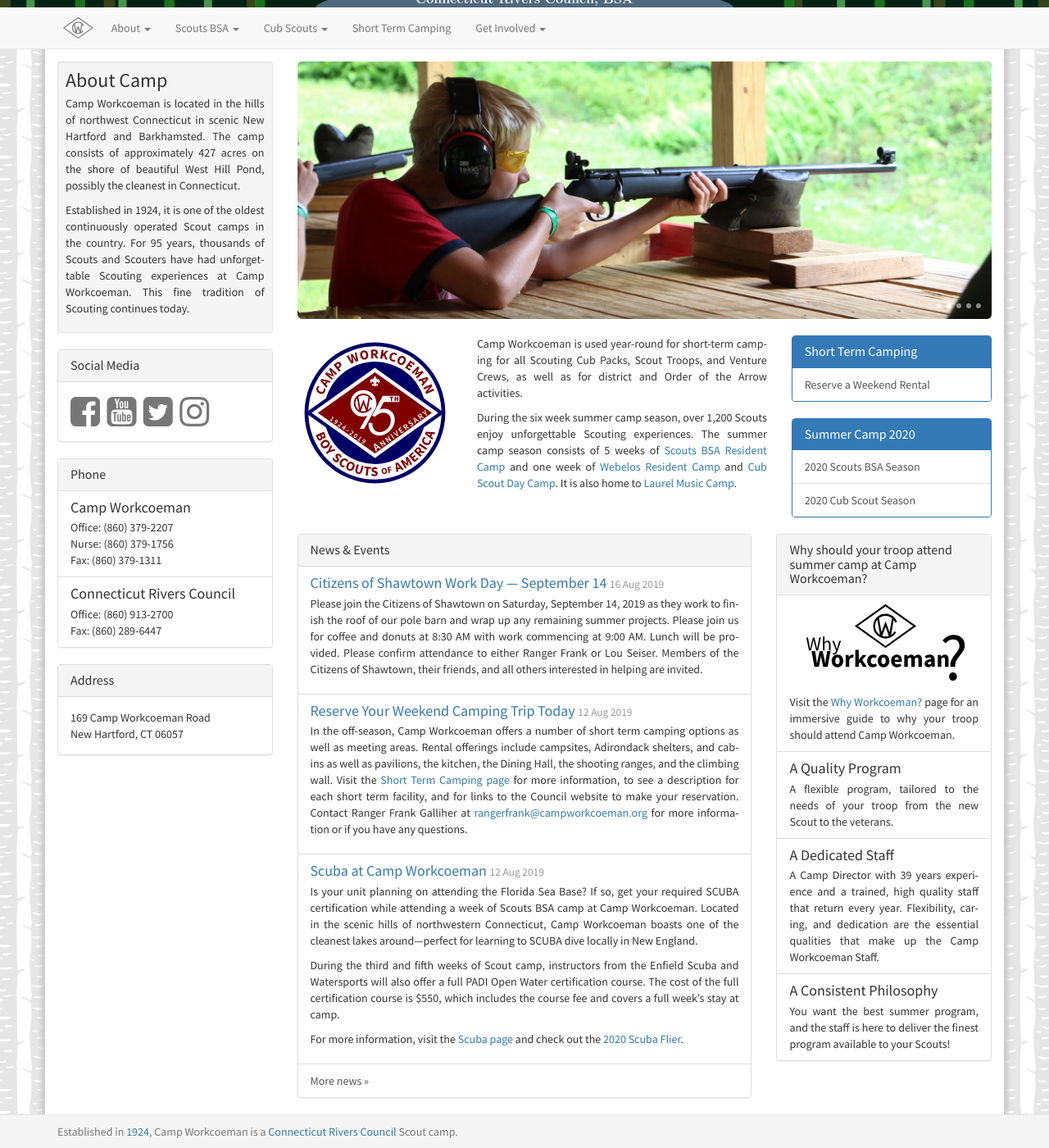
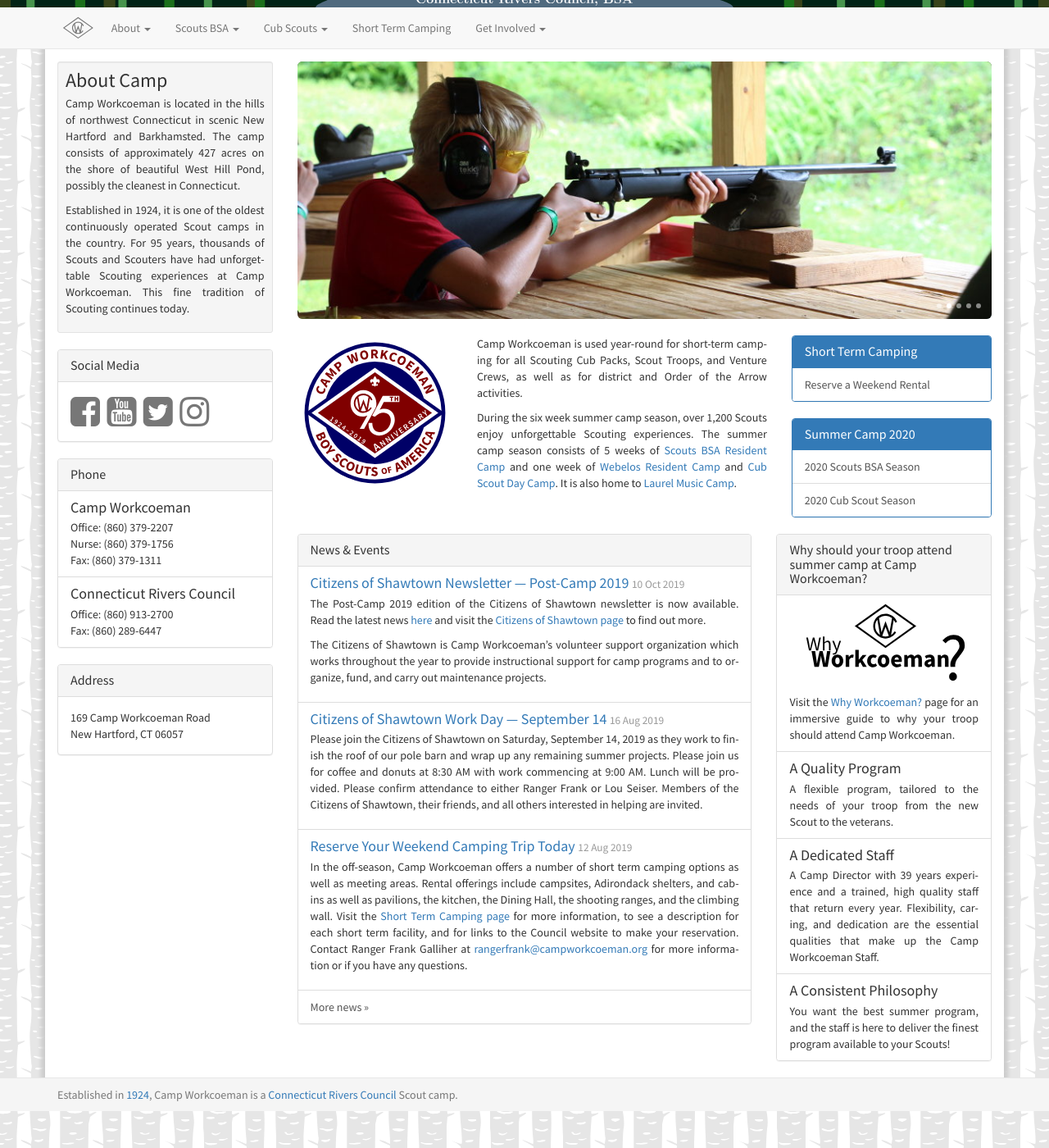
Before and after one commit to campworkcoeman/campworkcoeman.org, a Jekyll site: the page built from index.html, in a window 1280 px wide and 1400 px high, scrolled down 176 px. Shown: the whole window at 82% size. Built offline with Jekyll 4.4.1, drawn with Linux system fonts in a browser that asks for light colours; nearby versions of some CDN libraries; Markdown is read by kramdown in place of the engine named in the settings.

Commit message:
Add Shawtown post-camp 2019 newsletter.

```diff
--- /dev/null
+++ b/about/news/_posts/2019-10-10-shawtown-newsletter-post-camp-2019.md
@@ -0,0 +1,9 @@
+---
+published: true
+layout: news-item
+title: Citizens of Shawtown Newsletter &mdash; Post-Camp 2019
+---
+
+The Post-Camp 2019 edition of the Citizens of Shawtown newsletter is now available. Read the latest news [here]({{ site.url }}/pdf/2019/shawtown-post-camp-2019.pdf) and visit the [Citizens of Shawtown page]({{ site.url }}/get-involved/citizens-of-shawtown/) to find out more.
+
+The Citizens of Shawtown is Camp Workcoeman's volunteer support organization which works throughout the year to provide instructional support for camp programs and to organize, fund, and carry out maintenance projects.
--- a/get-involved/citizens-of-shawtown/index.md
+++ b/get-involved/citizens-of-shawtown/index.md
@@ -38,7 +38,7 @@
 The Citizens of Shawtown periodically publishes a newsletter updating its members about the organization's activities and about happenings at camp. The newsletter is sent to members and posted on the camp website.
 
 > %list-group%
-> <a href="{{ site.url }}/pdf/2019/shawtown-pre-camp-2019.pdf" class="list-group-item">Pre-Camp 2019 Newsletter</a>
+> <a href="{{ site.url }}/pdf/2019/shawtown-post-camp-2019.pdf" class="list-group-item">Post-Camp 2019 Newsletter</a>
 > <a href="{{ site.url }}/get-involved/citizens-of-shawtown/archive/" class="list-group-item">Newsletter Archive</a>
 
 ## How do I join?
```
Also changed, not shown: get-involved/citizens-of-shawtown/archive.md (+1 -0 lines), 1 other file.
